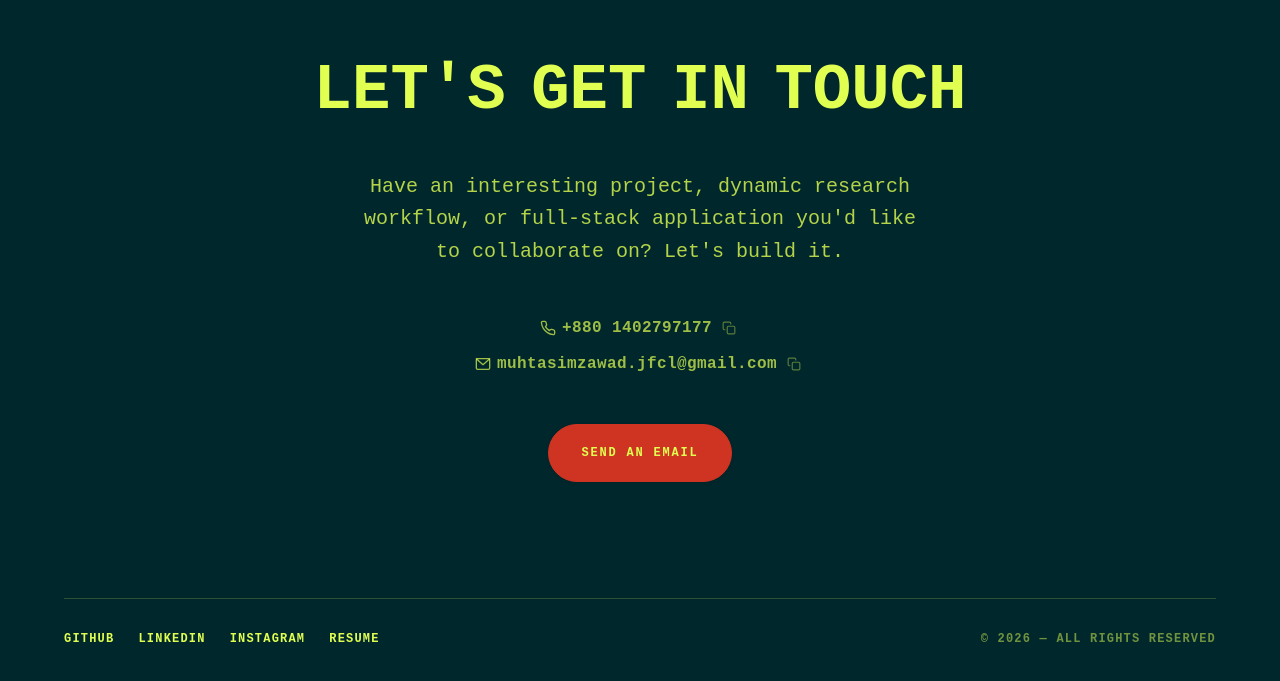
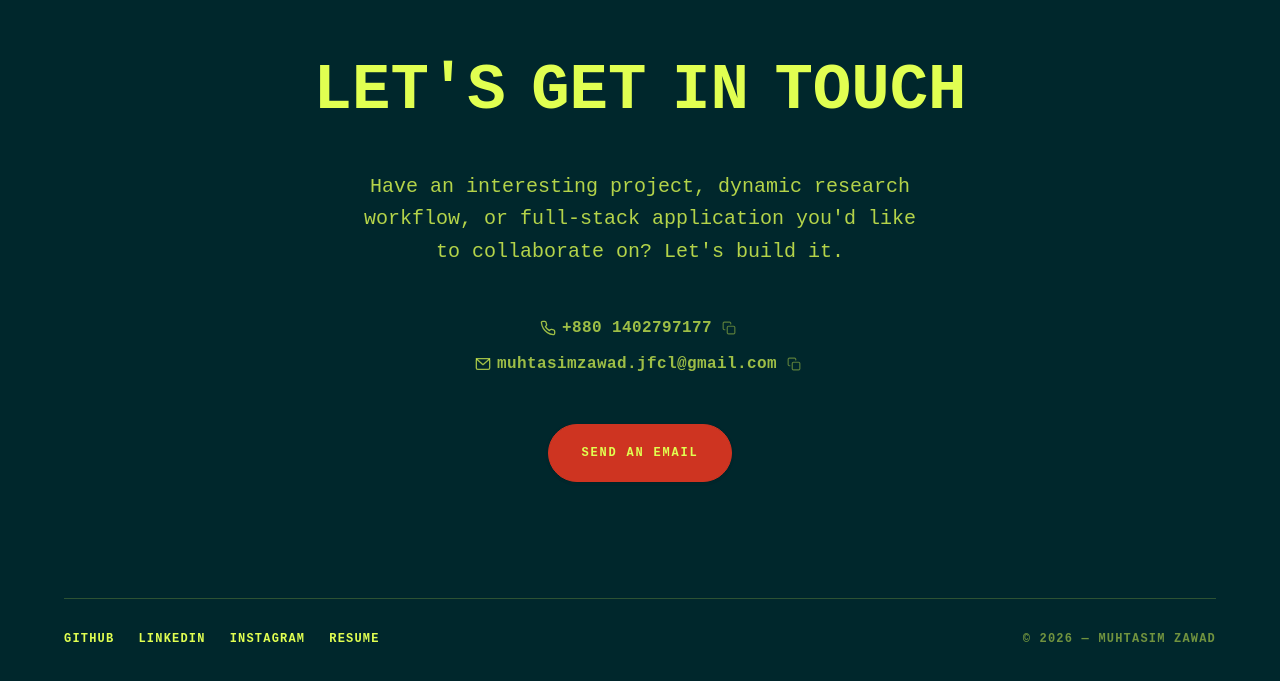
Before and after one commit to Muhtasim-Zawad/portfolio, a React (Vite) app: page / in a window 1280 px wide. Shown: the part 4735-5416 px from the top of the page. Built offline with nearby package versions, Linux system fonts and the light colour scheme.

Commit message:
minor modification

```diff
--- a/src/components/sections/Contact.jsx
+++ b/src/components/sections/Contact.jsx
@@ -214,7 +214,7 @@ const ContactSection = () => {
 
 				{/* Standard Design Baseline Copyright Meta */}
 				<div className="text-[#e1ff51]/50 text-center sm:text-right">
-					© 2026 — All Rights Reserved
+					© 2026 — Muhtasim Zawad
 				</div>
 			</div>
 		</section>
```
